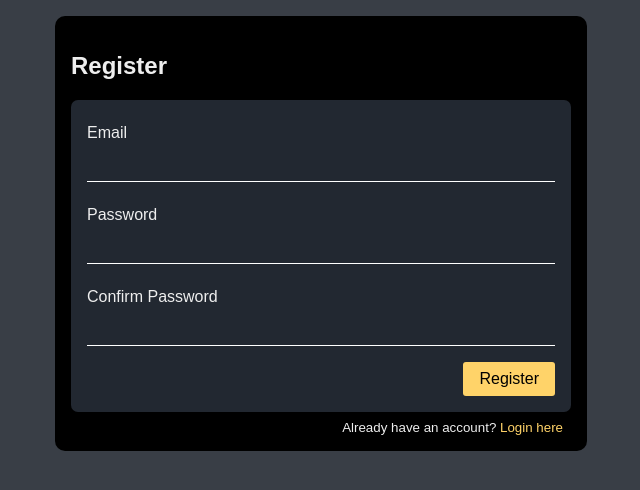
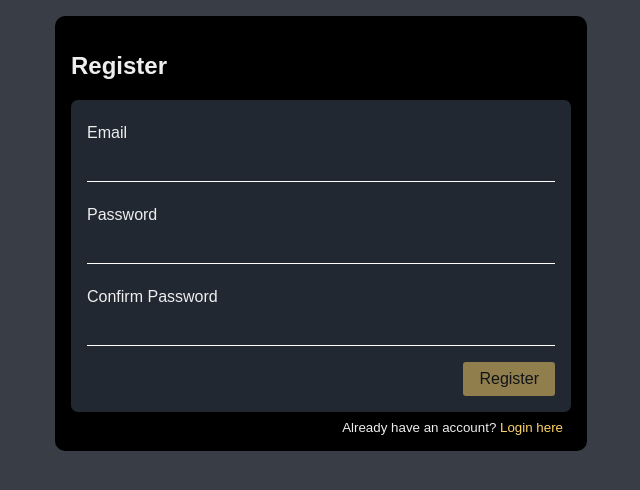
Before and after one commit to PfMartin/weGoNice, a Vue app in the folder source/frontend/: page /register in a window 1280 px wide. Shown: the top 490 px of the page, without its empty margins (319-959 px from the left). Built offline with nearby package versions, Linux system fonts and the light colour scheme.

Commit message:
Improved error handling

```diff
--- a/source/frontend/src/services/validation.service.ts
+++ b/source/frontend/src/services/validation.service.ts
@@ -1,5 +1,5 @@
 export default class ValidationService {
-  private password!: string;
+  private password: string;
 
   constructor() {
     this.password = '';
@@ -11,9 +11,8 @@ export default class ValidationService {
       : 'Please enter a valid email address';
 
   public validatePassword = (password: string): string => {
-    console.log(password);
     this.password = password;
-    return this.password.length >= 5 || password === ''
+    return password.length >= 5 || password === ''
       ? ''
       : 'The password must be at lease 5 characters long';
   };
--- a/source/frontend/src/views/LoginView.vue
+++ b/source/frontend/src/views/LoginView.vue
@@ -82,6 +82,9 @@ const passwordError = ref<string>('');
 const updatePassword = (newValue: string) => {
   password.value = newValue;
   passwordError.value = validationService.validatePassword(password.value);
+  confirmPasswordError.value =
+    confirmPassword.value &&
+    validationService.validateConfirmPassword(confirmPassword.value);
 };
 
 const confirmPasswordError = ref<string>('');
@@ -93,16 +96,20 @@ const updateConfirmPassword = (newValue: string) => {
 };
 
 const clearInputs = () => {
-  console.log('clear');
   email.value = '';
   password.value = '';
   confirmPassword.value = '';
 };
 
 // Error Handling
-const isValid = computed(
-  () => !emailError.value && !passwordError.value && !confirmPasswordError.value
-);
+const isValid = computed(() => {
+  const isEmailValid = !emailError.value && email.value !== '';
+  const isPasswordValid = !passwordError.value && password.value !== '';
+  const isConfirmPasswordValid =
+    !confirmPasswordError.value && confirmPassword.value !== '';
+
+  return isEmailValid && isPasswordValid && isConfirmPasswordValid;
+});
 
 // Styling
 const buttonClass = computed(() => ({ disabled: !isValid.value }));
```
